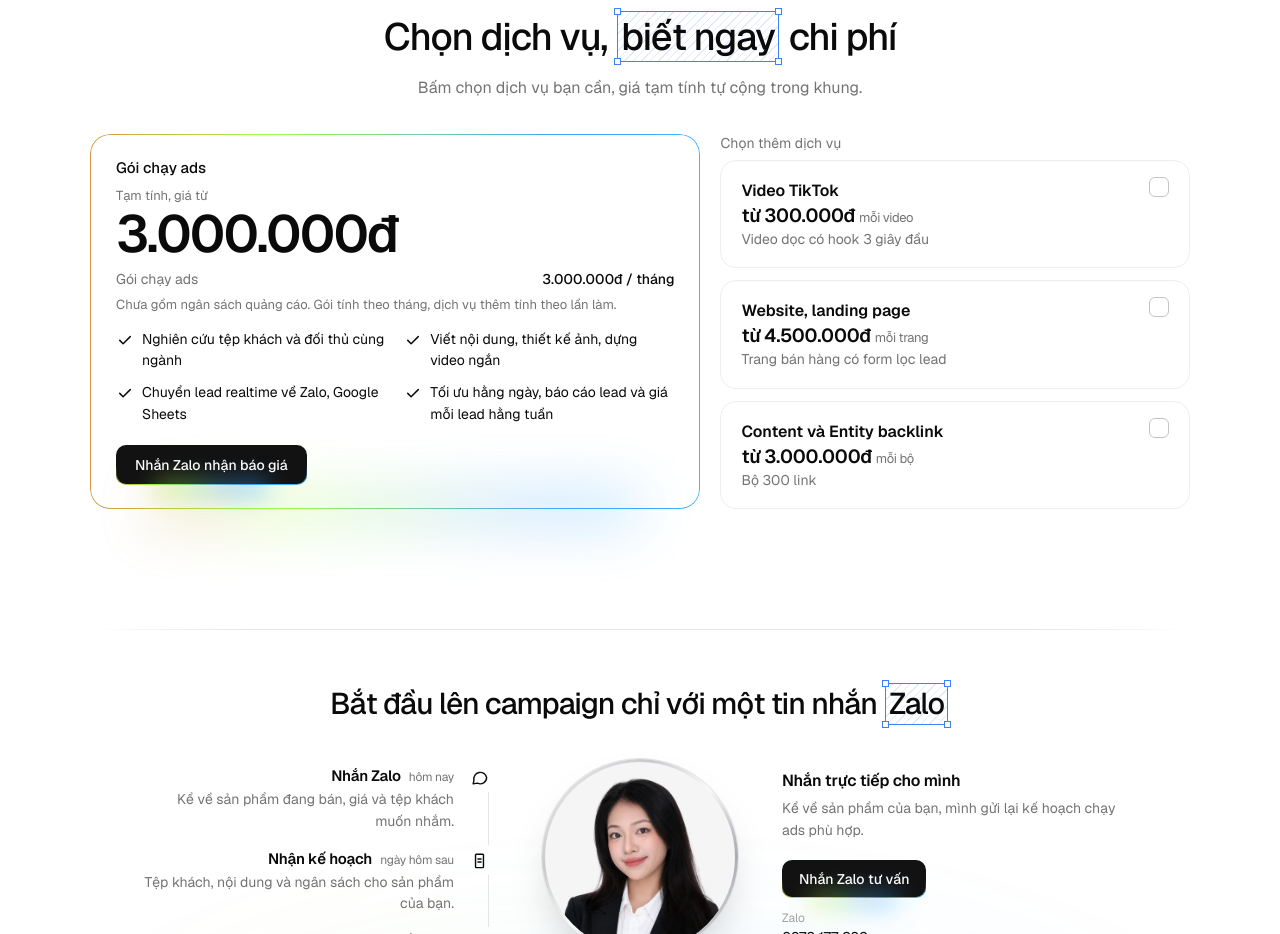
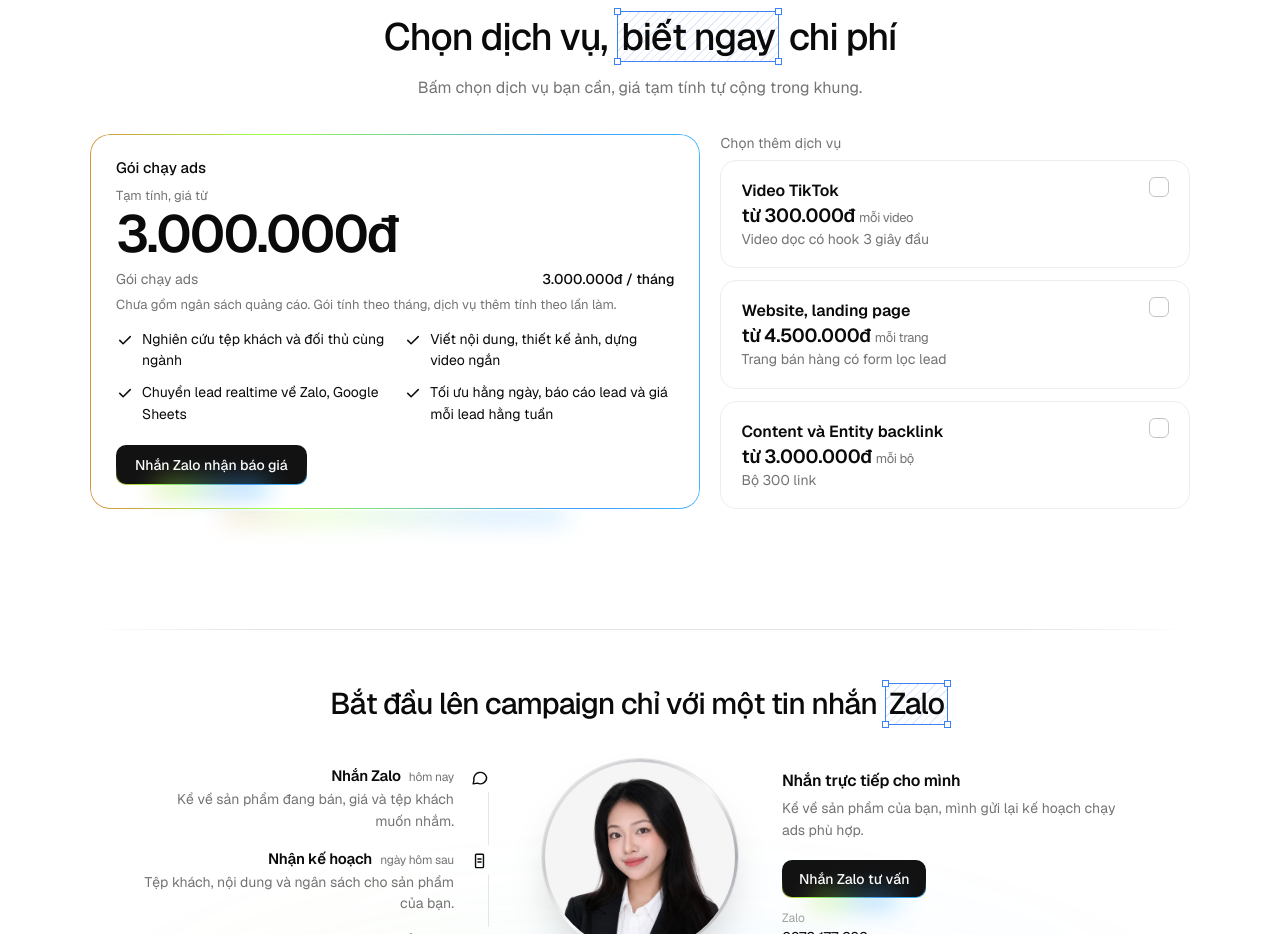
Before and after one commit to kimnhung2468/puldigi, a plain HTML site: page index.html in a window 1280 px wide. Shown: the part 3100-4034 px from the top of the page. Drawn offline with nearby package versions, Linux system fonts and the light colour scheme.

Commit message:
Bảng giá: thu gọn ánh chuyển sắc, chỉ nằm dưới viền khung
Co-Authored-By: Claude Opus 5.5 <noreply@anthropic.com>

```diff
--- a/index.html
+++ b/index.html
@@ -712,6 +712,9 @@ body:not(.peeking) #s-noi-lo{box-shadow:none!important}
   #s-footer .fleft .vrow>div{text-align:left}
   #s-footer .fleft .vrow:not(:last-child)::before{right:auto;left:9px}
 }
+
+/* ánh chuyển sắc của khung giá chỉ nằm dưới đường viền, không lấn vào trong khung (Nhung yêu cầu 18/11) */
+#s-bang-gia .rbcard::after{top:100%!important;bottom:auto!important;left:22%!important;right:22%!important;height:10px!important;margin-top:1px;filter:blur(12px)!important;opacity:.4!important;clip-path:inset(0 -20% -260% -20%)}
 /* Nối giữa các phần kiểu C (Nhung chọn 18/11): bỏ đường kẻ, nền xen kẽ trắng / xám rất nhạt chuyển mềm */
 body>div>section{border-top:0!important}
 #s-footer footer{border-top:0!important}
```
